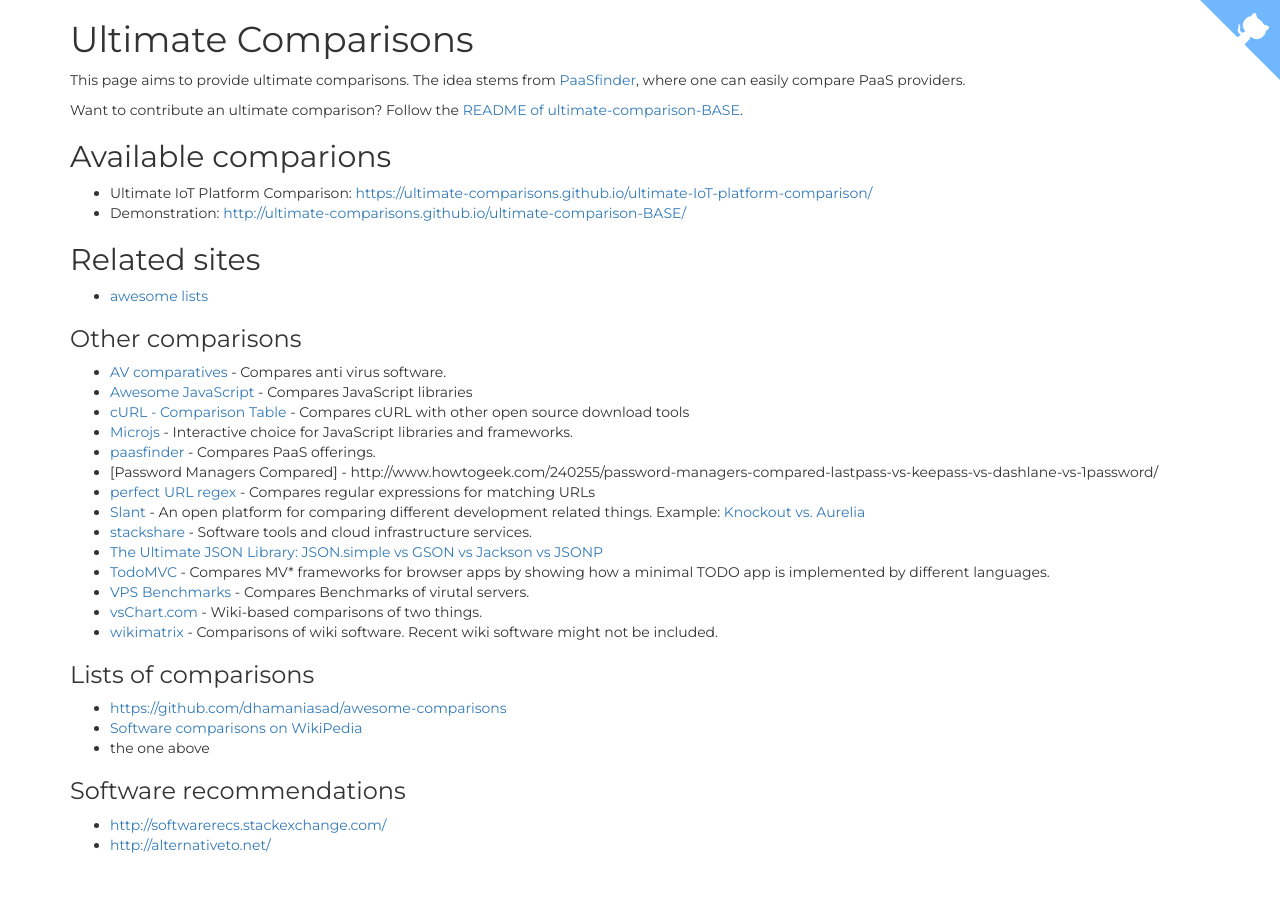
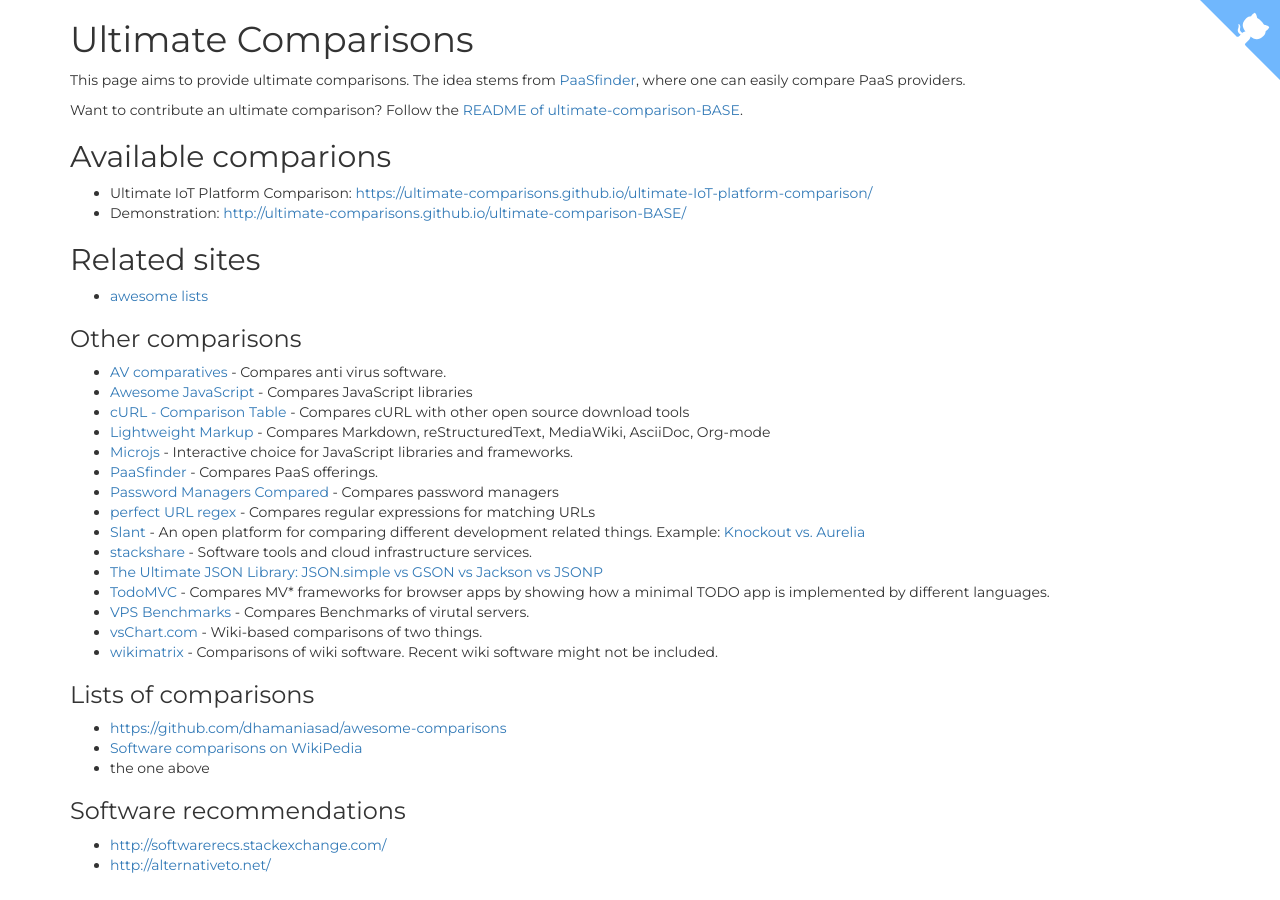
Before and after one commit to ultimate-comparisons/ultimate-comparisons.github.io, a Jekyll site: the page built from index.md, in a window 1280 px wide. Built offline with Jekyll 4.4.1, drawn with Linux system fonts in a browser that asks for light colours; our own code applies the rules of GitHub Pages for plain Markdown files.

Commit message:
Add Lightweight Markup (and fix minor typos)

```diff
--- a/index.md
+++ b/index.md
@@ -21,9 +21,10 @@ Follow the [README of ultimate-comparison-BASE](https://github.com/ultimate-comp
  * [AV comparatives](http://www.av-comparatives.org/) - Compares anti virus software.
  * [Awesome JavaScript](https://js.libhunt.com/) - Compares JavaScript libraries
  * [cURL - Comparison Table](https://curl.haxx.se/docs/comparison-table.html) - Compares cURL with other open source download tools
+ * [Lightweight Markup](http://hyperpolyglot.org/lightweight-markup) - Compares Markdown, reStructuredText, MediaWiki, AsciiDoc, Org-mode
  * [Microjs](http://microjs.com/) - Interactive choice for JavaScript libraries and frameworks.
- * [paasfinder](https://paasfinder.org/) - Compares PaaS offerings.
- * [Password Managers Compared] - http://www.howtogeek.com/240255/password-managers-compared-lastpass-vs-keepass-vs-dashlane-vs-1password/
+ * [PaaSfinder](https://paasfinder.org/) - Compares PaaS offerings.
+ * [Password Managers Compared](http://www.howtogeek.com/240255/password-managers-compared-lastpass-vs-keepass-vs-dashlane-vs-1password/) - Compares password managers
  * [perfect URL regex](https://mathiasbynens.be/demo/url-regex) - Compares regular expressions for matching URLs
  * [Slant](https://www.slant.co/) - An open platform for comparing different development related things. Example: [Knockout vs. Aurelia](https://www.slant.co/versus/33/37/~knockout_vs_aurelia)
  * [stackshare](http://stackshare.io/) - Software tools and cloud infrastructure services.
```
